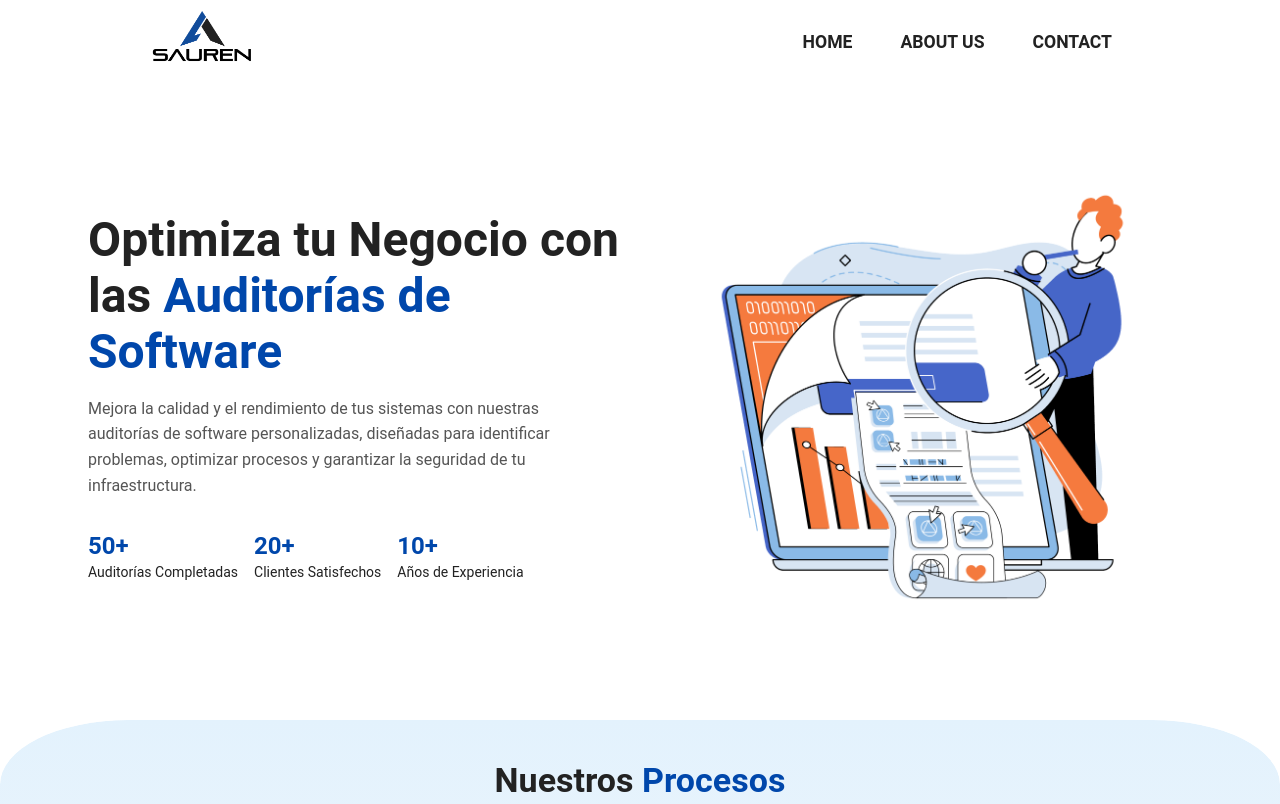
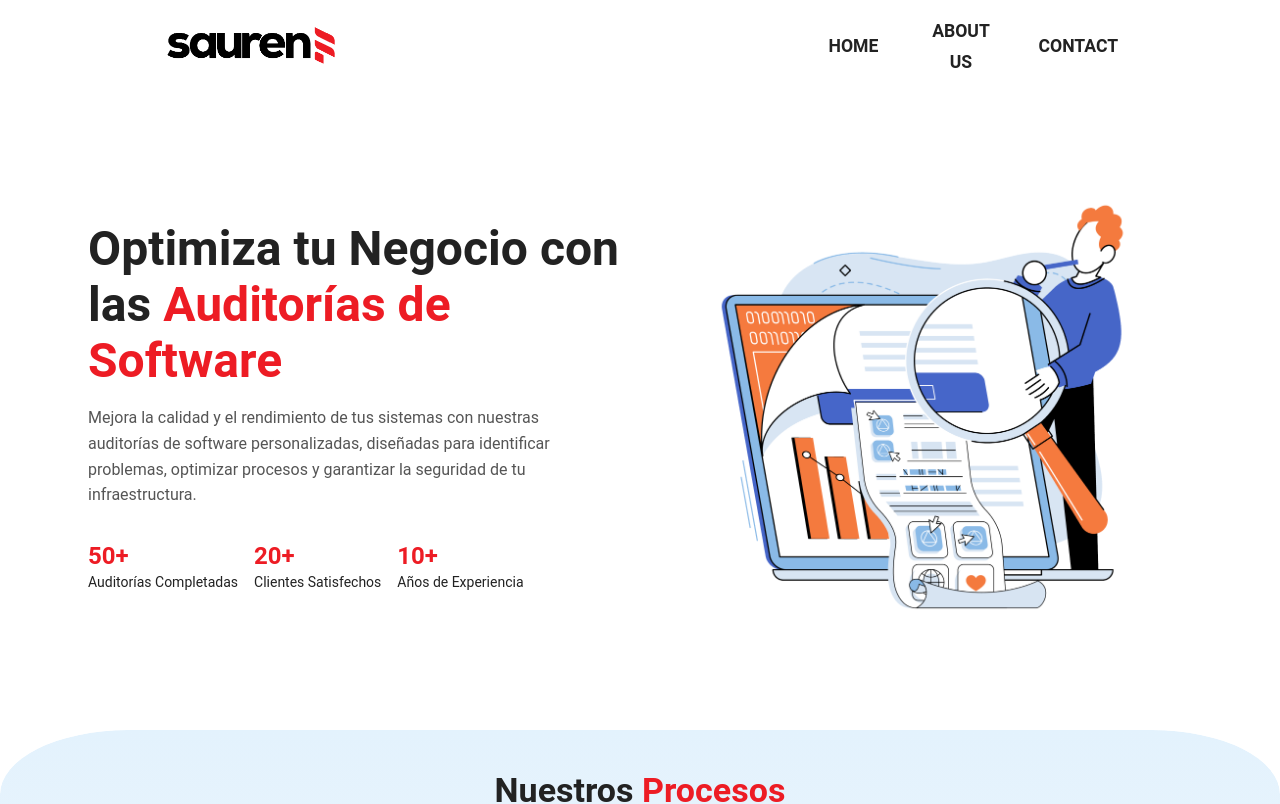
Before and after one commit to JereNatalini/SaurenLanding, a React (Vite) app in the folder landing-sauren/: page /#/ in a window 1280 px wide. Shown: the top 804 px of the page. Built offline with nearby package versions, Linux system fonts and the light colour scheme.

Commit message:
cambio logo y color

```diff
--- a/landing-sauren/src/layouts/Navbar.tsx
+++ b/landing-sauren/src/layouts/Navbar.tsx
@@ -32,7 +32,7 @@ const Navbar: React.FC = () => {
                 alt="Sauren Logo"
                 style={{
                   height: 'auto',
-                  width: '100px',
+                  width: '30%',
                   maxWidth: '100%',
                 }}
               />
--- a/landing-sauren/src/theme.ts
+++ b/landing-sauren/src/theme.ts
@@ -3,10 +3,10 @@ import { createTheme } from '@mui/material/styles';
 const theme = createTheme({
     palette: {
         primary: {
-            main: '#ff6600', // Naranja
+            main: '#ed1c24', // Naranja
         },
         secondary: {
-            main: '#0047ab', // Azul
+            main: '#ed1c24', // Azul
         },
         background: {
             default: '#ffffff', // Fondo claro
```
Also changed, not shown: landing-sauren/src/assets/images/icono.png, landing-sauren/src/assets/images/logo.png.
